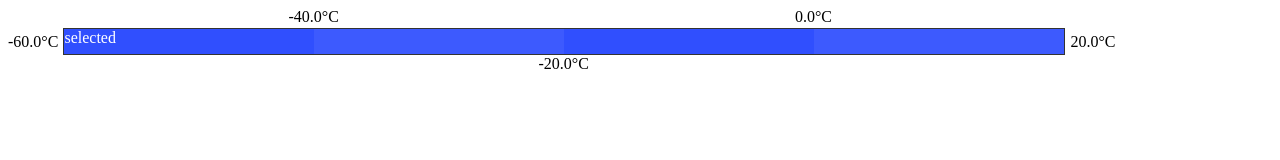
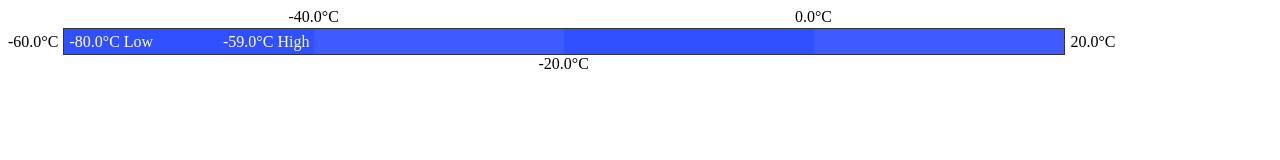
Before and after one commit to khell/react-fancy-resizable, a React app: page / in a window 1280 px wide. Both pictures are taken after a click on the element 189 px from the left and 41 px from the top of the page. Shown: the top 160 px of the page. Built offline with nearby package versions, Linux system fonts and the light colour scheme; a web font is replaced by a local one.

Commit message:
Placeholder threshold design.

```diff
--- a/src/FancyResizable.scss
+++ b/src/FancyResizable.scss
@@ -61,12 +61,6 @@ $font-family: "canada-type-gibson";
         margin-right: 5px;
       }
     }
-
-    & > .TemperatureDisplay > .Low,
-    &:last-child > .TemperatureDisplay > .High {
-      visibility: hidden;
-      width: 0;
-    }
   }
 }
 
--- a/src/TemperatureDisplay.tsx
+++ b/src/TemperatureDisplay.tsx
@@ -2,19 +2,20 @@ import React from 'react';
 import { cToF } from './lib';
 
 export interface Props {
-  displayUnit: 'C' | 'F';
+  displayUnit?: 'C' | 'F';
   lowValue: number;
   highValue: number;
 }
 
 export default function TemperatureDisplay(props: Props) {
-  const { displayUnit, lowValue, highValue } = props;
+  const { displayUnit: displayUnitProp, lowValue, highValue } = props;
+  const displayUnit = displayUnitProp || 'C';
   const toCorrectUnit = (value: number) => displayUnit === 'F' ? cToF(value).toFixed(2) : value.toFixed(1);
 
   return (
     <div className="TemperatureDisplay">
-      <div className="Low">{toCorrectUnit(lowValue)}°{displayUnit}</div>
-      <div className="High">{toCorrectUnit(highValue)}°{displayUnit}</div>
+      <div className="Low">{toCorrectUnit(lowValue)}°{displayUnit} Low</div>
+      <div className="High">{toCorrectUnit(highValue)}°{displayUnit} High</div>
     </div>
   );
 }
--- a/src/TemperatureLinkedGrid.tsx
+++ b/src/TemperatureLinkedGrid.tsx
@@ -119,7 +119,7 @@ export default class TemperatureLinkedGrid extends React.Component<Props, State>
     }
 
     return setpoints.map((e, i) => i === selectedRangeIndex
-      ? <div key={i}>selected</div>
+      ? <TemperatureDisplay lowValue={e.lowThreshold} highValue={e.highThreshold} />
       : undefined
     );
   }
```
